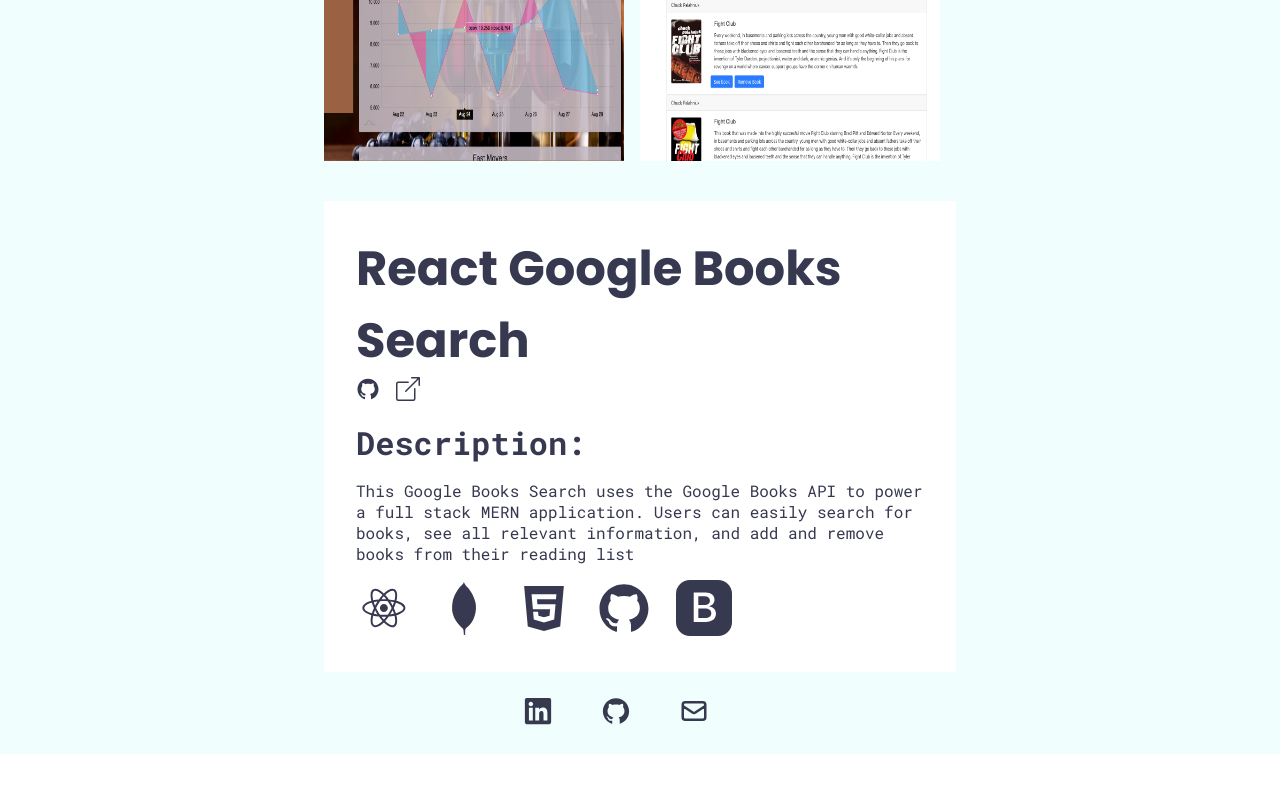
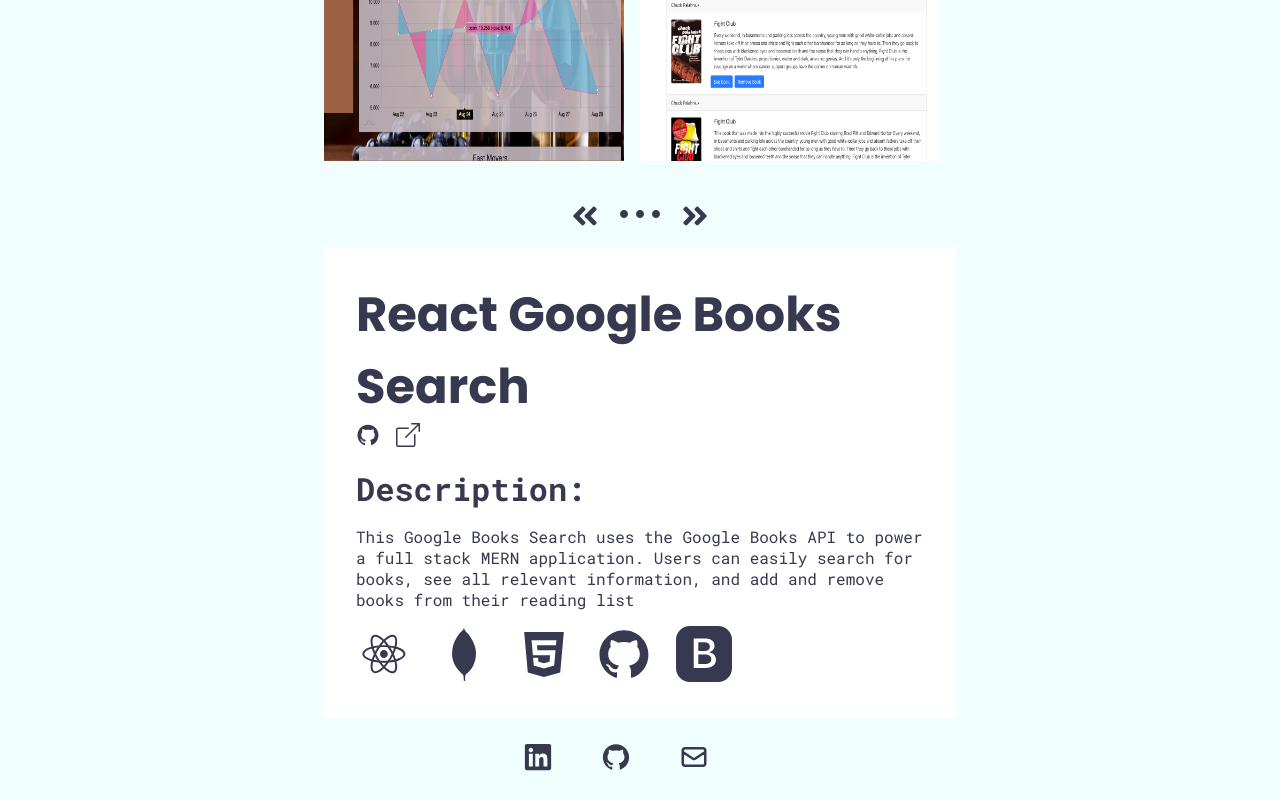
Before and after one commit to grburner/port-ts, a React (Create React App) app: page / in a window 1280 px wide. Shown: the part 1293-2093 px from the top of the page. Before the commit the page ends 2047 px from the top, so only its background shows below. Built offline with nearby package versions, Linux system fonts and the light colour scheme.

Commit message:
aligning toggle arrows and dots

```diff
--- a/src/App.tsx
+++ b/src/App.tsx
@@ -23,7 +23,6 @@
         <Hero />
         <AboutMe />
         <ProjectGroup />
-        {/* <ProjectGroup winwidth={windowSize}/> */}
         <Contact />
       </div>
     </PortfolioContext.Provider>
--- /dev/null
+++ b/src/components/ArrowBar/index.tsx
@@ -0,0 +1,29 @@
+import React, { useContext } from 'react';
+import './style.css';
+import PortfoioContext from "../../utils/context";
+import { FaAngleDoubleLeft, FaAngleDoubleRight } from 'react-icons/fa';
+import { GoPrimitiveDot } from 'react-icons/go';
+
+const ArrowBar: React.FC = () => {
+    const { projectArrangement } = useContext(PortfoioContext)
+
+    const dotRenderer = () => {
+        return (<div>
+            {projectArrangement.map((project, index) => (
+                <div className={'dot'}><GoPrimitiveDot /></div>
+            ))}
+            </div>);
+    }
+
+    return (
+        <div className={'arrow-container'}>
+            <div className={'icon-container'}>
+                <FaAngleDoubleLeft size={30} color={'#37394e'} className={'arrows'}/>
+                {dotRenderer()}
+                <FaAngleDoubleRight size={30} color={'#37394e'} className={'arrows'}/>
+            </div>
+        </div>
+    )
+}
+
+export default ArrowBar;
--- /dev/null
+++ b/src/components/ArrowBar/style.css
@@ -0,0 +1,22 @@
+.arrow-container {
+    text-align: center;
+    margin-bottom: 1rem;
+}
+
+.icon-container {
+    display: flex;
+    flex-direction: row;
+    align-items: center;
+    justify-content: center;
+}
+
+.arrows {
+    display: inline-block;
+    vertical-align: middle;
+    margin: 0 1rem;
+}
+
+.dot {
+    display: inline-block;
+    color: #37394e;
+}
--- a/src/components/ProjectGroup/index.tsx
+++ b/src/components/ProjectGroup/index.tsx
@@ -3,6 +3,7 @@
 import "../../global.css";
 import ProjectDesc from '../ProjectDesc';
 import ProjectRenderer from '../ProjectRenderer';
+import ArrowBar from '../ArrowBar';
 
 const ProjectGroup: React.FC = () => {
   const [projectIndex, setProjectIndex] = useState<number>(1);
@@ -24,6 +25,7 @@
         <div className={`project-images`}>
           <ProjectRenderer onChange={handleDescChange}/>
         </div>
+        <ArrowBar />
       </div>
       <div></div>
       <div></div>
--- a/src/components/ProjectRenderer/index.tsx
+++ b/src/components/ProjectRenderer/index.tsx
@@ -2,9 +2,6 @@
 import PortfoioContext from "../../utils/context";
 import ProjectImage from '../ProjectImage';
 import data from '../../data.json';
-import dbdashImg from "../../assets/dbdash.png";
-import googlebooksImg from "../../assets/googlebooks.png";
-import winehubImg from "../../assets/winehub.png";
 
 interface Props {
   onChange: (newValue: number) => void
@@ -17,14 +14,12 @@
     <div className={`project-images`}>
       <div onClick={() => props.onChange(0)}>
         <ProjectImage image={data.projects[projectArrangement[0]].image} />
-        {/* <ProjectImage image={dbdashImg} /> */}
       </div>
       {width < 700 ? (
         ""
       ) : (
         <div onClick={() => props.onChange(1)}>
           <ProjectImage image={data.projects[projectArrangement[1]].image} />
-          {/* <ProjectImage image={googlebooksImg} /> */}
         </div>
       )}
       {width < 1300 ? (
@@ -32,7 +27,6 @@
       ) : (
         <div onClick={() => props.onChange(2)}>
           <ProjectImage image={data.projects[projectArrangement[2]].image} />
-          {/* <ProjectImage image={winehubImg} /> */}
         </div>
       )}
     </div>
```
Also changed, not shown: 1 other file (tests, documents, lock files or other folders).
